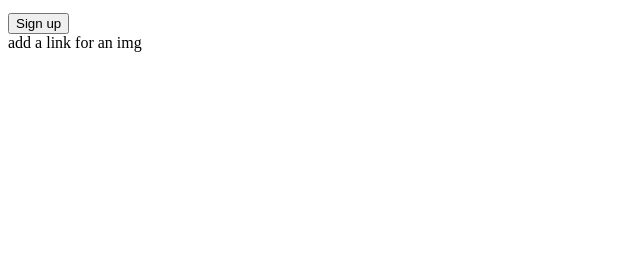
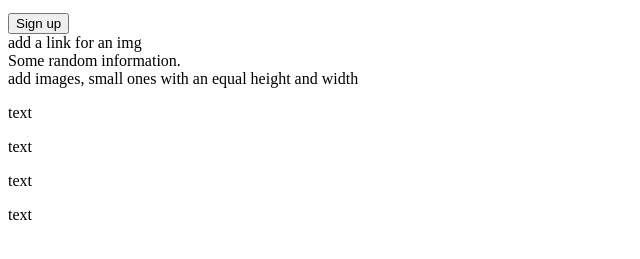
Before and after one commit to Polaris-algedi/My-first-good-looking-web-page, a plain HTML site: page index.html in a window 1280 px wide. Shown: the part 189-448 px from the top of the page, without its empty margins (0-640 px from the left). Drawn offline with Linux system fonts and the light colour scheme.

Commit message:
Addfirst section of the content

```diff
--- a/index.html
+++ b/index.html
@@ -23,6 +23,19 @@
         <div>add a link for an img </div>
 
     </div>
+    <div class="content">
+        <div class="section-one">
+            <div>Some random information.</div>
+            <div class="images">add images, small ones with an equal height and width</div>
+            <div class="subtext">
+                <p>text</p>
+                <p>text</p>
+                <p>text</p>
+                <p>text</p>
+            </div>
+        </div>
+
+    </div>
 
 </body>
 </html>
```
